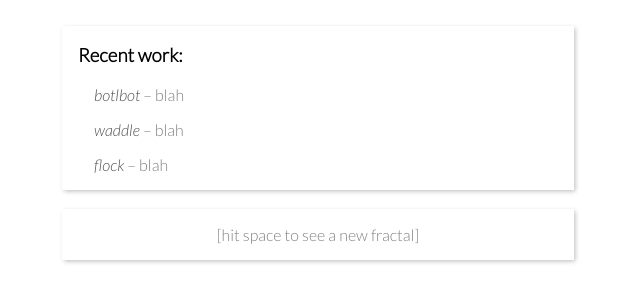
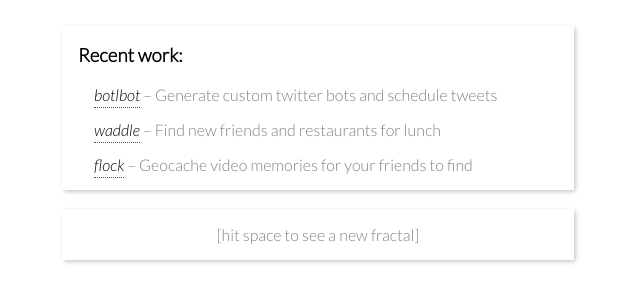
Before and after one commit to nthaniel/branch, a website: page index.html in a window 1280 px wide. Shown: the part 333-634 px from the top of the page, without its empty margins (322-962 px from the left). Drawn offline with nearby package versions, Linux system fonts and the light colour scheme.

Commit message:
Finish styling and content for project section

```diff
--- a/index.html
+++ b/index.html
@@ -31,13 +31,13 @@
     <div class="paper">
       <h3>Recent work:</h3>
       <div class="project">
-        <p><a href="http://www.botlbot.xyz">botlbot</a> – blah</p>
+        <p><a target="blank" href="http://www.botlbot.xyz">botlbot</a> – Generate custom twitter bots and schedule tweets</p>
       </div>
       <div class="project">
-        <p><a href="https://github.com/savory-penguin/waddle">waddle</a> – blah</p>
+        <p><a target="blank" href="https://github.com/savory-penguin/waddle">waddle</a> – Find new friends and restaurants for lunch</p>
       </div>
       <div class="project">
-        <p><a href="https://github.com/savory-penguin/flock">flock</a> – blah</p>
+        <p><a target="blank" href="https://github.com/savory-penguin/flock">flock</a> – Geocache video memories for your friends to find</p>
       </div>
     </div>
     <br>
--- a/style.css
+++ b/style.css
@@ -74,7 +74,9 @@
   margin-left: 1rem;
   font-style: italic;
   text-decoration: none;
-  color: #505050;
+  color: black;
+  padding-bottom: 0.2rem;
+  border-bottom: 1px dotted #505050;
 }
 
 .project p {
```
